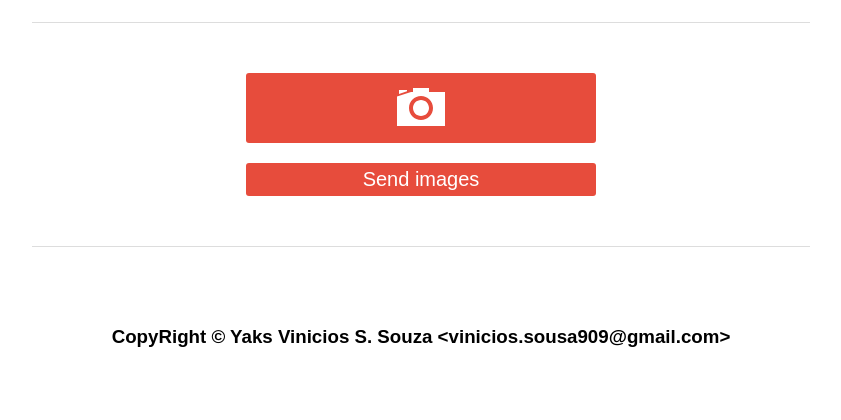
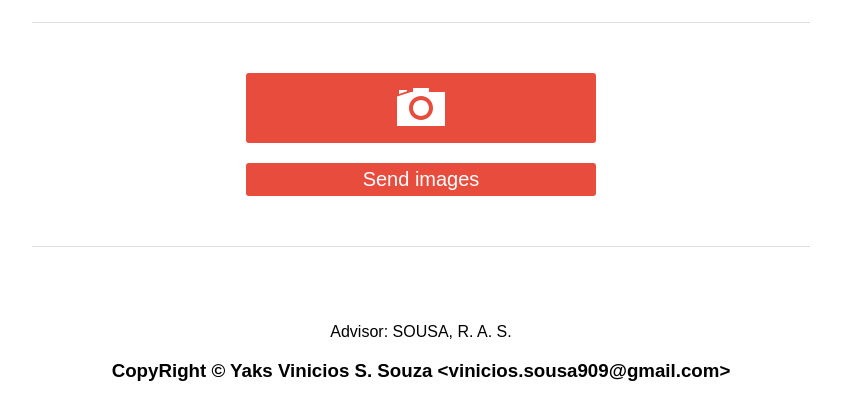
Before and after one commit to Plankiton/EphisemDetect, a Flask app: page / in a window 1280 px wide. Shown: the part 241-661 px from the top of the page, without its empty margins (219-1060 px from the left). Run offline with Flask 2, Linux system fonts and the light colour scheme; parts of the project's set-up code (start-up, migrations or seed data) failed here and were passed over.

Commit message:
adding the advisor credit

```diff
--- a/templates/index.html
+++ b/templates/index.html
@@ -32,6 +32,7 @@
         </section>
 
         <div id="footer" class="name">
+            <p>Advisor: SOUSA, R. A. S.</p>
             <h3>CopyRight &copy; Yaks Vinicios S. Souza &lt;vinicios.sousa909@gmail.com&gt</h3>
         </div>
 
--- a/templates/results.html
+++ b/templates/results.html
@@ -83,6 +83,7 @@
         </form>
 
         <div id="footer" class="name">
+            <p>Advisor: SOUSA, R. A. S.</p>
             <h3>CopyRight &copy; Yaks Vinicios S. Souza &lt;vinicios.sousa909@gmail.com&gt</h3>
         </div>
         <script charset="utf-8">
```
